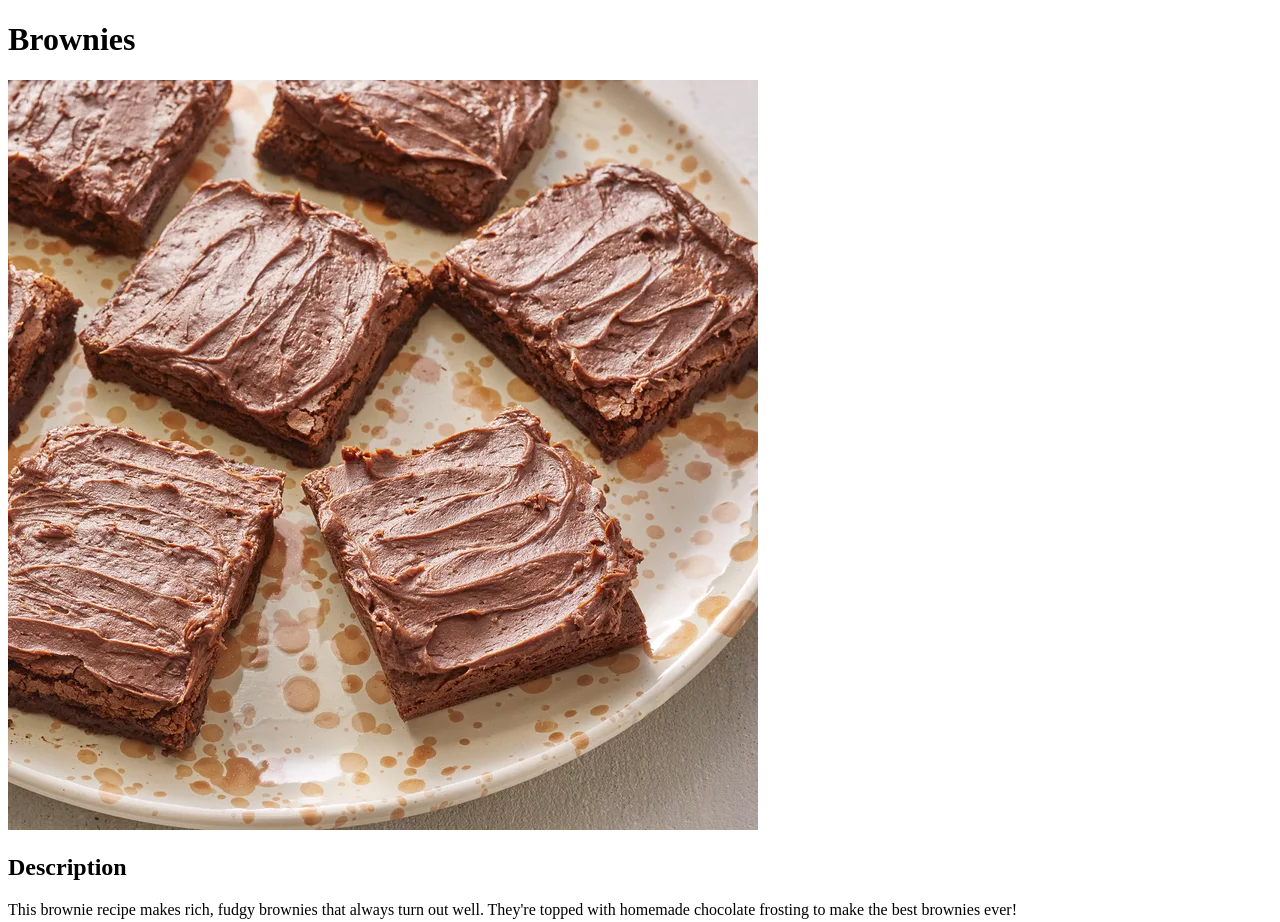
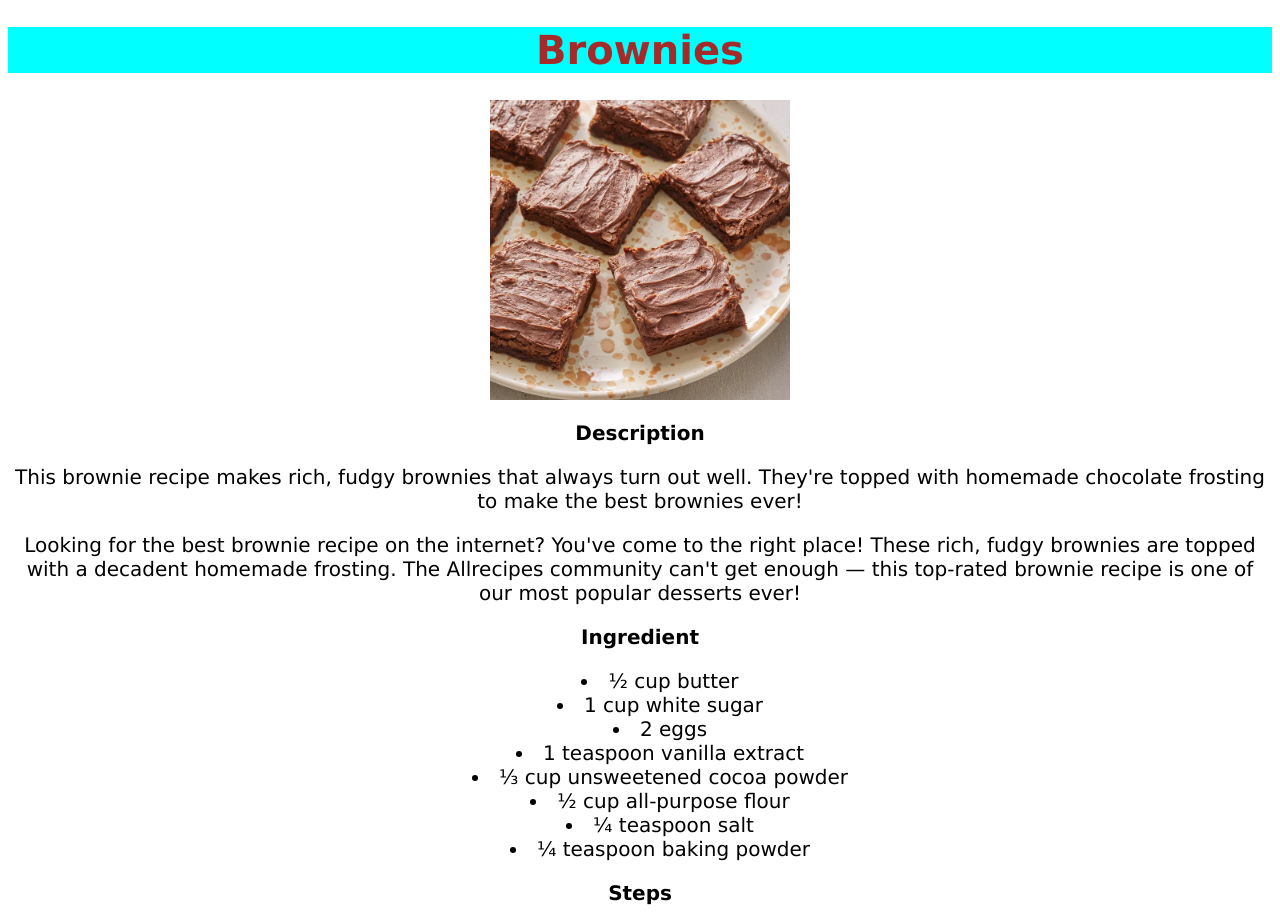
Before and after one commit to ababoci/odin-recipes, a plain HTML site: page recipes/brownies.html in a window 1280 px wide. Shown: the top 922 px of the page. Drawn offline with Linux system fonts and the light colour scheme.

Commit message:
Add some CSS

```diff
--- /dev/null
+++ b/css/styles.css
@@ -0,0 +1,22 @@
+* {
+    text-align: center;
+    font-family: Verdana, Tahoma, sans-serif;
+    font-size: 20px;
+}
+
+ul,
+ol {
+    list-style-position: inside;
+}
+
+h1 {
+    color: brown;
+    background-color: aqua;
+    font-weight: bold;
+    font-size: 40px;
+}
+
+img {
+    height: 300px;
+    width: auto;
+}
--- a/recipes/brownies.html
+++ b/recipes/brownies.html
@@ -5,6 +5,7 @@
     <meta http-equiv="X-UA-Compatible" content="IE=edge">
     <meta name="viewport" content="width=device-width, initial-scale=1.0">
     <title>Brownies</title>
+    <link rel="stylesheet" href="../css/styles.css" >
 </head>
 <body>
     <h1>Brownies</h1>
```
Also changed, not shown: index.html (+1 -0 lines), recipes/cinnamon-rolls.html (+1 -0 lines), recipes/crepes.html (+1 -0 lines).
